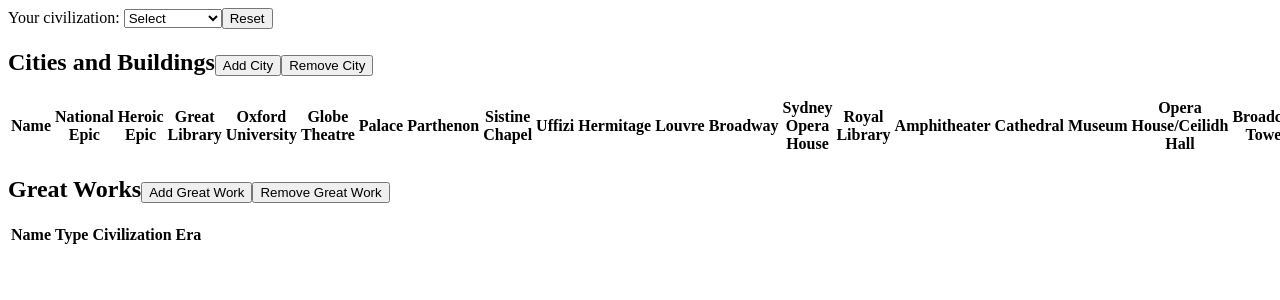
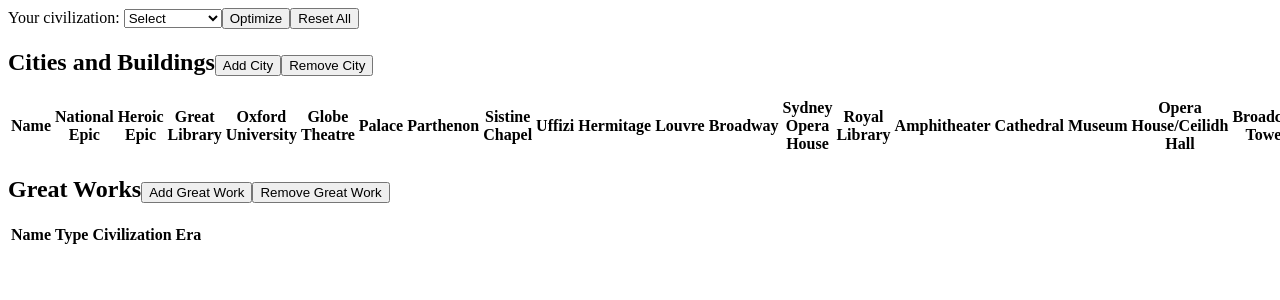
Before and after one commit to SSpectre/civilization-v-great-works-optimizer, a React (Vite) app: page / in a window 1280 px wide. Shown: the top 300 px of the page. Built offline with nearby package versions, Linux system fonts and the light colour scheme.

Commit message:
Re-added Building type

```diff
--- a/src/App.tsx
+++ b/src/App.tsx
@@ -64,6 +64,10 @@
         greatWorksDispatch({type: "update", id: id, property: property, value: value});
     }
 
+    function optimize() {
+        console.log(cities);
+    }
+
     function reset() {
         setCivilization("");
 
@@ -78,7 +82,8 @@
         <div>
             <label htmlFor='civilization-select'>Your civilization: </label>
             <CivilizationSelect name={"civilization-select"} value={civilization} selectCivilization={(civ) => setCivilization(civ)}/>
-            <button onClick={reset}>Reset</button>
+            <button onClick={optimize}>Optimize</button>
+            <button onClick={reset}>Reset All</button>
             <CitiesTable cityNumber={cityNumber} addCity={() => addCity()} removeCity={() => removeCity()} renameCity={(id, name) => renameCity(id, name)}
                 changeBuilding={(cityID, name) => changeBuilding(cityID, name)} />
             <GreatWorksTable workNumber={workNumber} addGreatWork={() => addGreatWork()} removeGreatWork={() => removeGreatWork()}
--- a/src/citiesReducer.ts
+++ b/src/citiesReducer.ts
@@ -1,4 +1,4 @@
-import { City } from "./Types";
+import { City, Building } from "./Types";
 
 type CitiesAction =
     | {type: "add"; cityNumber: number}
@@ -28,11 +28,11 @@
         case "changeBuilding": {
             return cities.map(city => {
                 if (city.id === action.cityID) {
-                    if (city.buildings.includes(action.name)) {
-                        return {...city, buildings: city.buildings.filter(building => building !== action.name)}
+                    if (city.buildings.find(building => building.name === action.name)) {
+                        return {...city, buildings: city.buildings.filter(building => building.name !== action.name)}
                     }
                     else {
-                        return {...city, buildings: [...city.buildings, action.name]}
+                        return {...city, buildings: [...city.buildings, {name: action.name, greatWorkType: "building", slots: 0}]}
                     }
                 }
                 else {
```
Also changed, not shown: src/Types.ts (+7 -1 lines).
